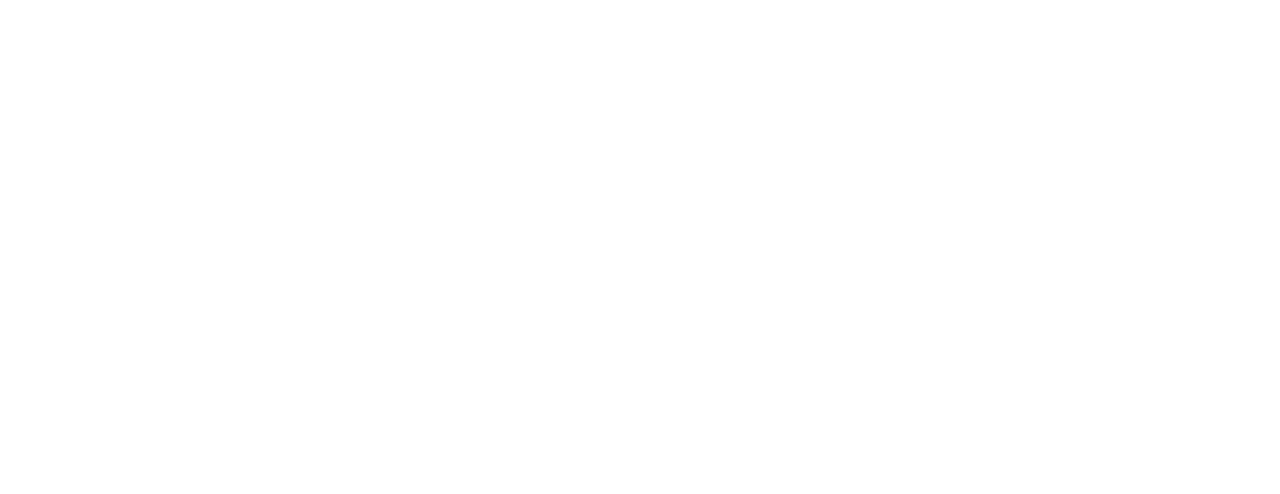
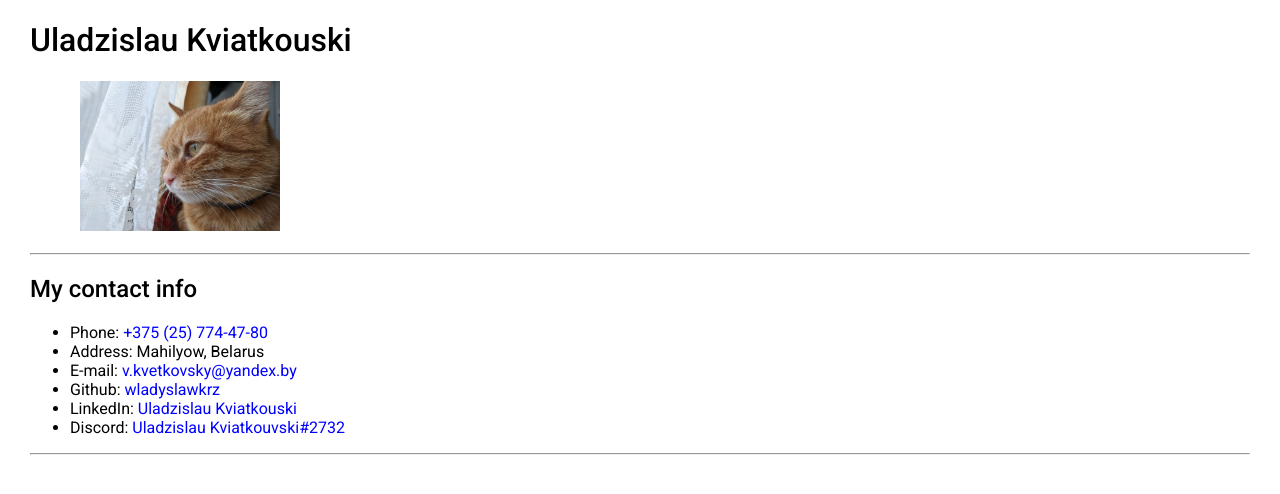
Before and after one commit to wladyslawkrz/rsschool-cv, a plain HTML site: page index.html in a window 1280 px wide. Drawn offline with Linux system fonts and the light colour scheme.

Commit message:
feat: added my contact info block

```diff
--- /dev/null
+++ b/css/style.css
@@ -0,0 +1,41 @@
+body {
+  margin-left: 30px;
+  margin-right: 30px;
+  font-family: "Roboto", sans-serif;
+}
+
+h1 {
+  font-size: 42;
+}
+
+h1,
+h2 {
+  font-weight: 500;
+}
+
+.ordered-list {
+  font-weight: 400;
+}
+
+.about-me {
+  font-weight: 400;
+}
+
+.avatar-photo {
+  width: 200px;
+  height: 150px;
+  margin-left: 50px;
+  margin-bottom: 10px;
+}
+
+a {
+  color: blue;
+  text-decoration: none;
+}
+a:hover {
+  color: blueviolet;
+}
+
+.bold-text {
+  font-weight: 500;
+}
--- a/index.html
+++ b/index.html
@@ -4,9 +4,40 @@
     <meta charset="UTF-8">
     <meta http-equiv="X-UA-Compatible" content="IE=edge">
     <meta name="viewport" content="width=device-width, initial-scale=1.0">
+    <link rel="stylesheet" href="./css/style.css">
+    <link rel="preconnect" href="https://fonts.googleapis.com">
+    <link rel="preconnect" href="https://fonts.gstatic.com" crossorigin>
+    <link href="https://fonts.googleapis.com/css2?family=Roboto:wght@300;400;500&display=swap" rel="stylesheet">
     <title>Uladzislau Kviatkouski</title>
 </head>
 <body>
-
+    <header>
+        <h1 class="header">Uladzislau Kviatkouski</h1>
+        <img src="./img/catze-photo.jpg" class="avatar-photo" alt="My cat-avatar">
+        <hr>
+        <section class="my-contacts">
+            <h2>My contact info</h2>
+            <ul class="ordered-list">
+                <li>Phone:
+                    <a href="tel:+375-25-774-47-80">+375 (25) 774-47-80</a>
+                </li>
+                <li>Address: Mahilyow, Belarus</li>
+                <li>E-mail:
+                    <a href="mailto:v.kvetkovsky@yandex.by">v.kvetkovsky@yandex.by</a>
+                </li>
+                <li>Github:
+                    <a href="https://github.com/wladyslawkrz" target="_blank">wladyslawkrz</a>
+                </li>
+                <li>LinkedIn:
+                    <a href="https://www.linkedin.com/in/uladzislau-kviatkouski-02586924b/" target="_blank">Uladzislau Kviatkouski</a>
+                </li>
+                <li>
+                    Discord:
+                    <a href="https://discordapp.com/users/1051123014751748136/" target="_blank">Uladzislau Kviatkouvski#2732</a>
+                </li>
+            </ul>
+        </section>
+        <hr>
+    </header>
 </body>
 </html>
```
Also changed, not shown: img/catze-photo.jpg (added), style.css (deleted).
